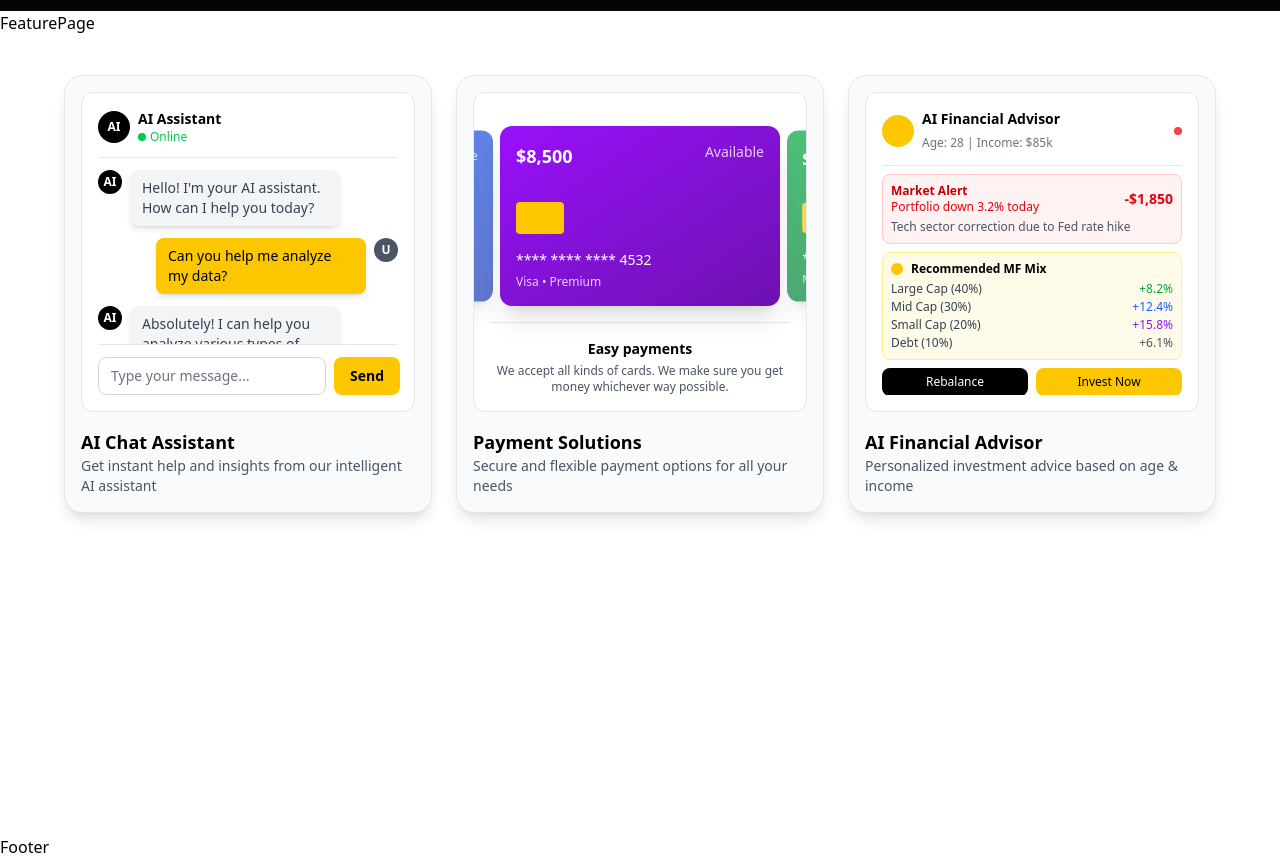
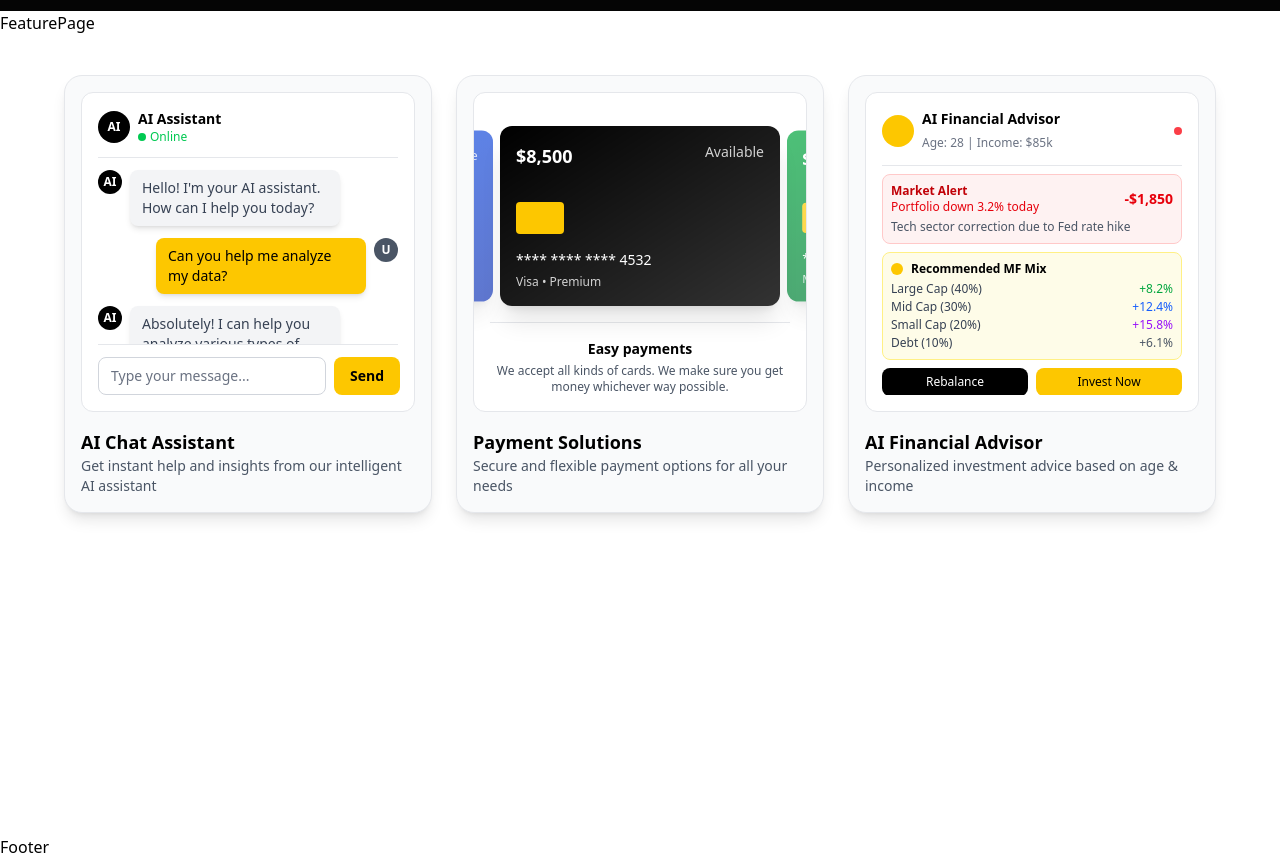
Before and after one commit to devleo10/springpad, a Next.js app: page / in a window 1280 px wide. Shown: the part 1060-1919 px from the top of the page. Built offline with nearby package versions, Linux system fonts and the light colour scheme; grey boxes are pictures that could not be loaded.

Commit message:
Update Card 2 background gradient to improve visual consistency

```diff
--- a/components/AiFeaturePage.tsx
+++ b/components/AiFeaturePage.tsx
@@ -137,7 +137,7 @@ const AiFeaturesPage: React.FC = () => {
 
                   {/* Card 2 */}
                   <div
-                    className="absolute inset-0 bg-gradient-to-br from-purple-600 to-purple-800 rounded-xl p-4 text-white shadow-xl transform transition-all duration-2000 ease-in-out"
+                    className="absolute inset-0 bg-gradient-to-br from-black to-black/80 rounded-xl p-4 text-white shadow-xl transform transition-all duration-2000 ease-in-out"
                     style={{
                       animation: "cardLoop2 9s infinite",
                       zIndex: 2,
```
